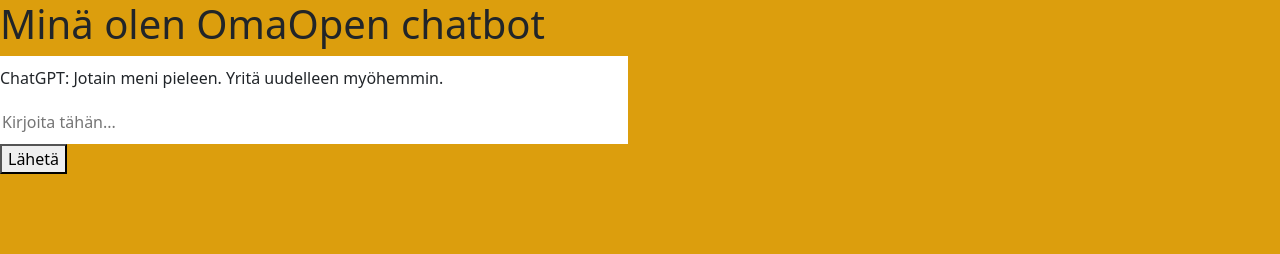
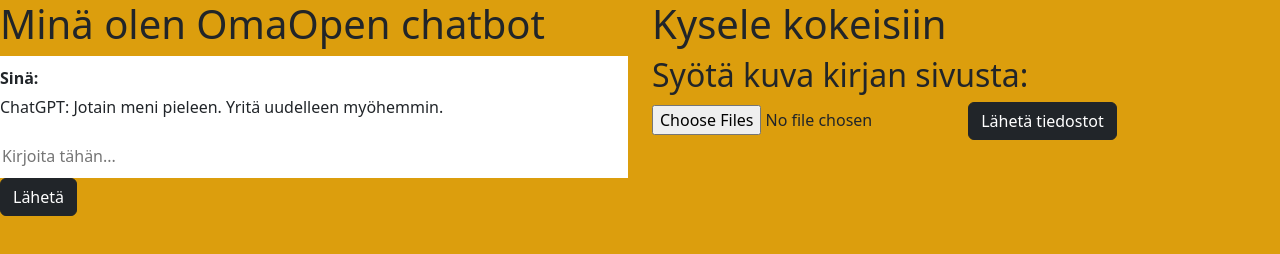
Before and after one commit to suvisyrjalainen/omaope-perjantai-1715, a website: page public/index.html in a window 1280 px wide. Both pictures are taken after a click on the button "Lähetä". Drawn offline with nearby package versions, Linux system fonts and the light colour scheme; no server answers.

Commit message:
File-input aloitettu

```diff
--- a/public/index.html
+++ b/public/index.html
@@ -23,9 +23,16 @@
         </div>
 
         <input id="user-input-chatbox" class="user-input" type="text" placeholder="Kirjoita tähän...">
-        <button id="send-button-chatbox">Lähetä</button>
+        <button id="send-button-chatbox" class="btn btn-dark">Lähetä</button>
         </div>
         <div class="col-sm-6">
+            <h1>Kysele kokeisiin</h1>
+            <h2>Syötä kuva kirjan sivusta:</h2>
+
+            <div>
+                <input id="image-input" type="file" multiple>
+                <button id="send-images-button" class="btn btn-dark">Lähetä tiedostot</button>
+            </div>
 
         </div>
 
--- a/public/scripts.js
+++ b/public/scripts.js
@@ -6,13 +6,16 @@
     }
   });
 
+  document.getElementById('send-images-button').addEventListener('click', sendImages);
+
+
 
 async function sendMessage() {
     console.log("Viesti lähetetty");
     const userMessage = document.getElementById('user-input-chatbox').value;
     document.getElementById('user-input-chatbox').value = '';
     console.log(userMessage);
-    addMessageToChat(userMessage);
+    addMessageToChat("Sinä: " + userMessage, "user-message");
 
     const response = await fetch('/chat', {
     method: 'POST',
@@ -26,18 +29,18 @@
     const data = await response.json();
     console.log(data)
     console.log(data.reply);
-    addMessageToChat(data.reply);
+    addMessageToChat("ChatGPT: " + data.reply, "bot-message");
   }
   else{
     console.log(response);
-    addMessageToChat('ChatGPT: Jotain meni pieleen. Yritä uudelleen myöhemmin.');
+    addMessageToChat('ChatGPT: Jotain meni pieleen. Yritä uudelleen myöhemmin.', "bot-message");
   }
 
 }
 
-function addMessageToChat(message) {
+function addMessageToChat(message, className) {
     const messageElement = document.createElement('div');
-    messageElement.classList.add('message');
+    messageElement.classList.add('message', className);
     messageElement.textContent = message;
     console.log(messageElement);
 
@@ -45,3 +48,14 @@
 
 
 }
+
+function sendImages(){
+  const imageInput = document.getElementById('image-input');
+  const files = imageInput.files;
+  console.log(files);
+
+  if (files.length === 0) {
+    alert('Valitse kuvia ensin.');
+    return;
+  }
+}
--- a/public/styles.css
+++ b/public/styles.css
@@ -23,6 +23,7 @@
 
 .message{
     text-align: left;
+    margin-bottom: 5px;
 }
 
 .user-message{
```
